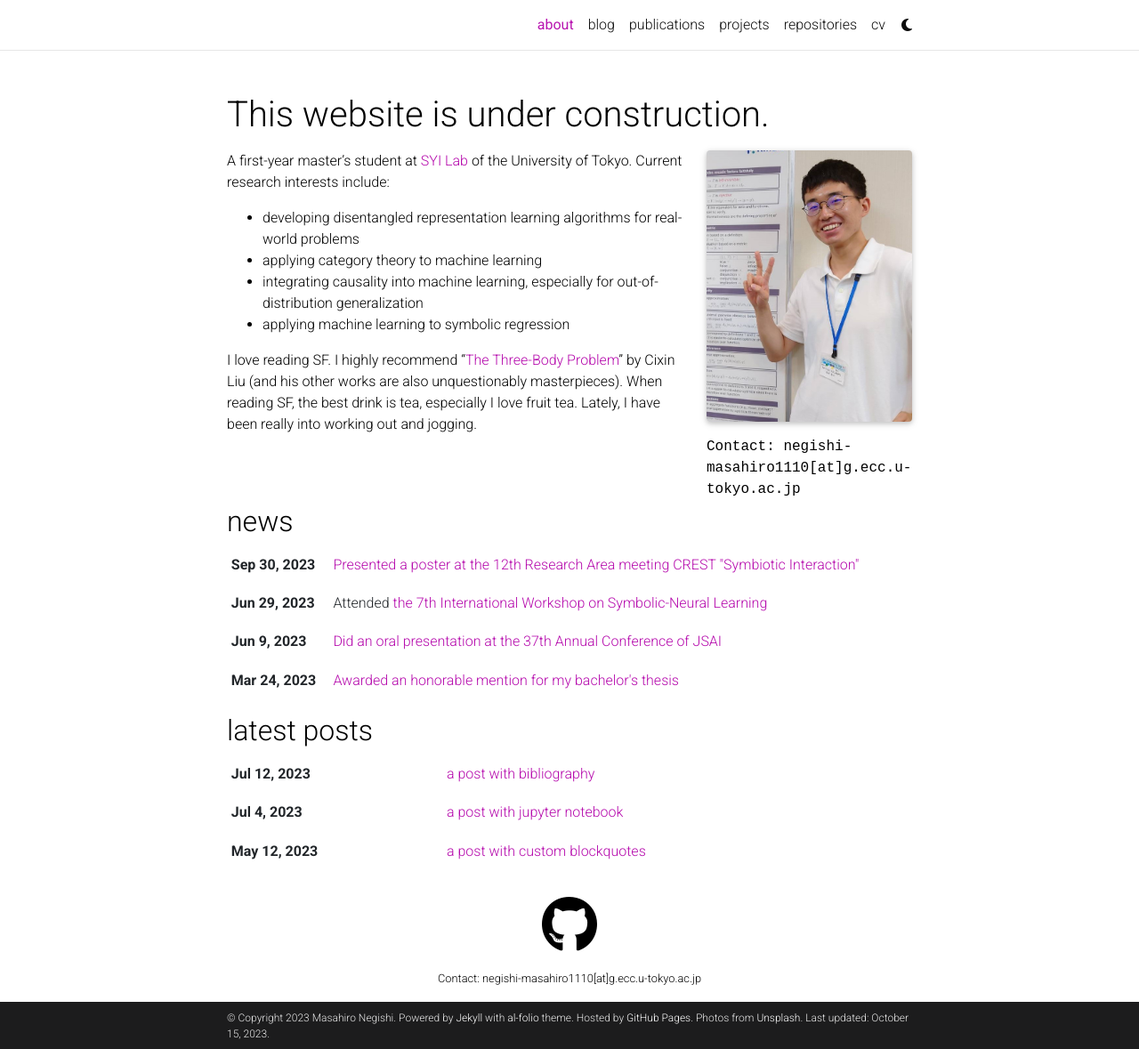
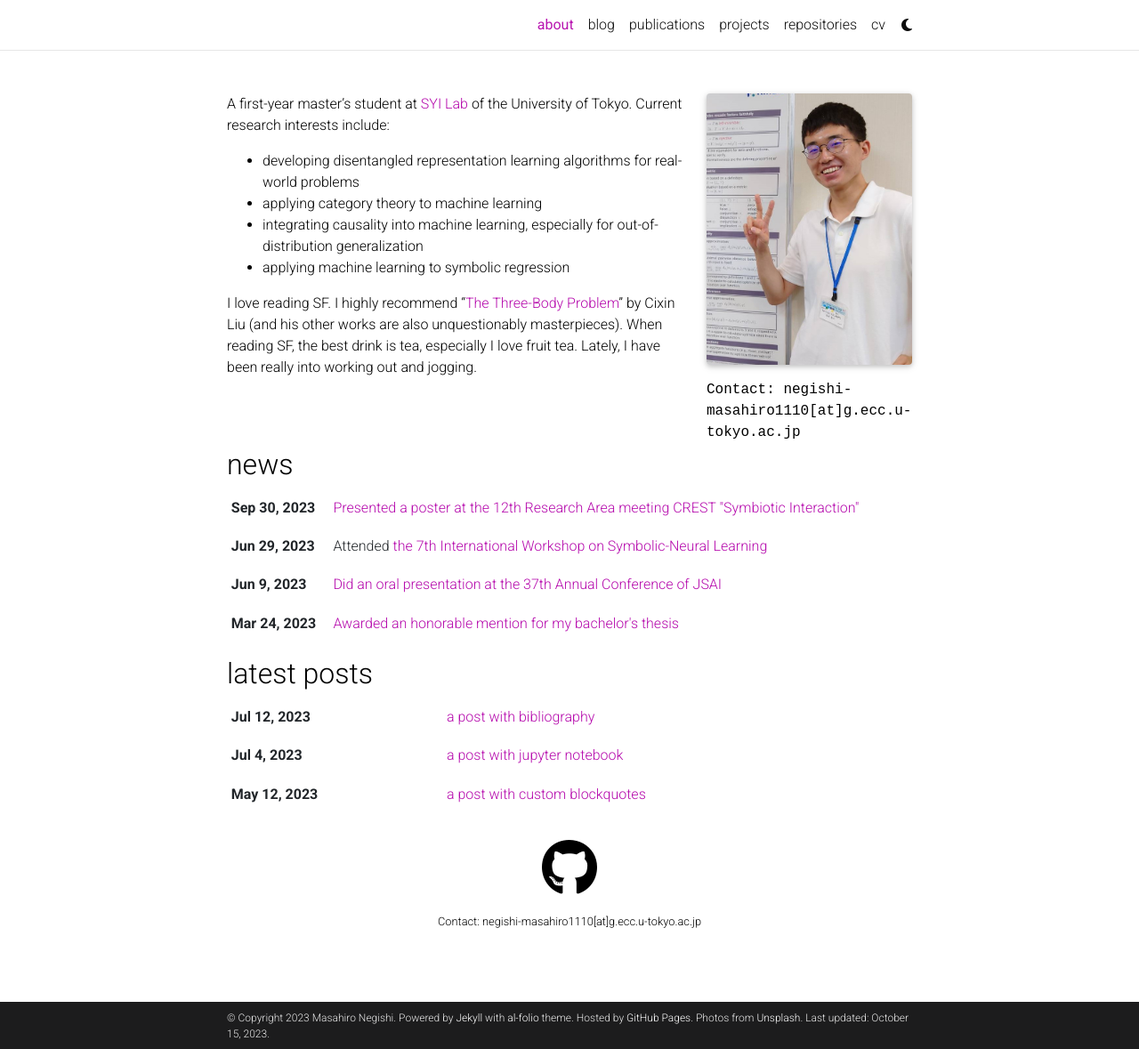
Before and after one commit to masahiro-negishi/masahiro-negishi.github.io, a Jekyll site: the page built from _pages/about.md, in a window 1280 px wide and 1179 px high. Shown: the whole window at 89% size. Built offline with Jekyll 4.4.1, drawn with Linux system fonts in a browser that asks for light colours; full-size pictures stand in for the smaller copies a plugin makes; comment, search, counter and statistics services are not loaded; a style sheet for code colours, icons or effects is not loaded.

Commit message:
change the website title to my name

```diff
--- a/_config.yml
+++ b/_config.yml
@@ -2,7 +2,7 @@
 # Site settings
 # -----------------------------------------------------------------------------
 
-title: This website is under construction. # the website title (if blank, full name will be used instead)
+title:  # the website title (if blank, full name will be used instead)
 first_name: Masahiro
 middle_name:
 last_name: Negishi
```
